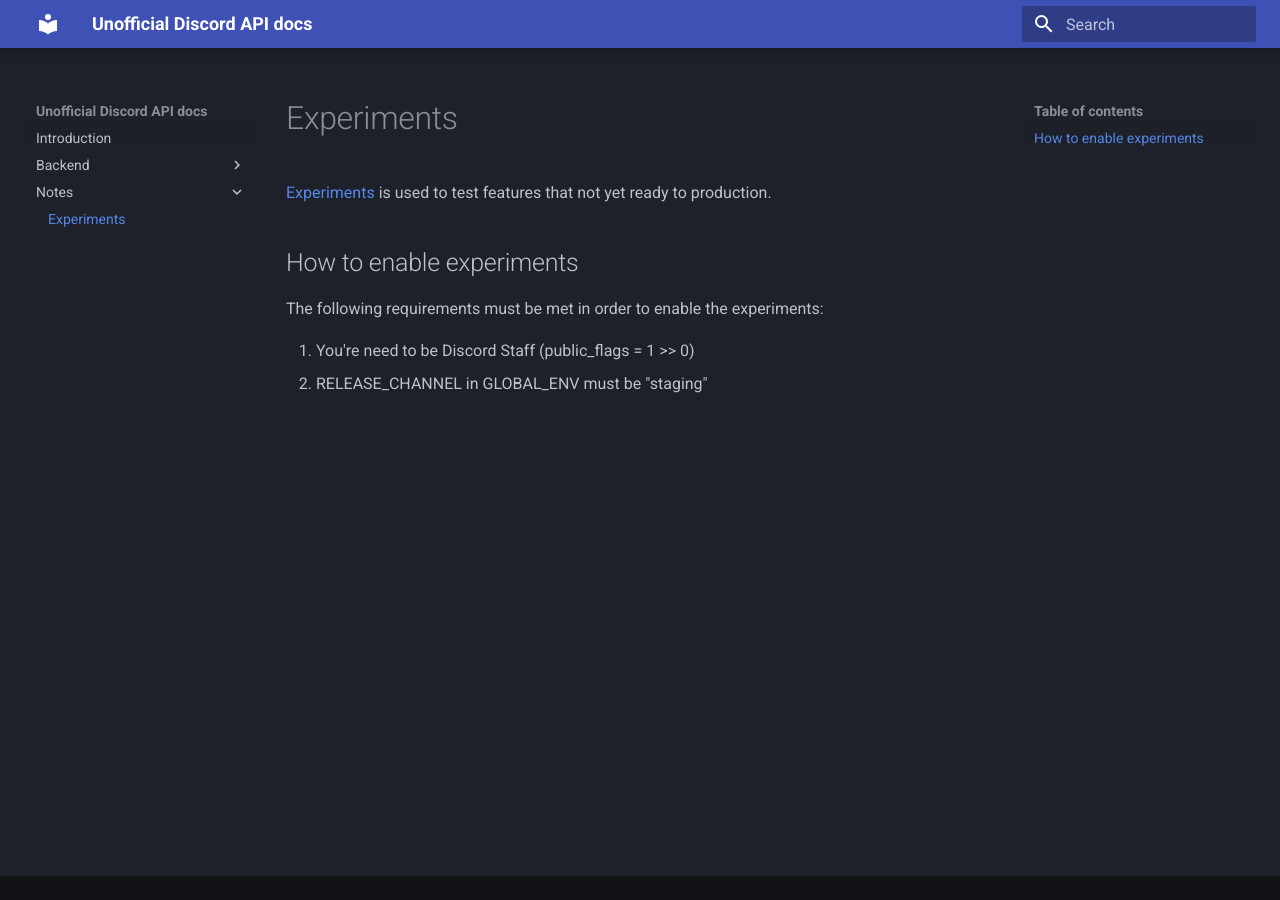
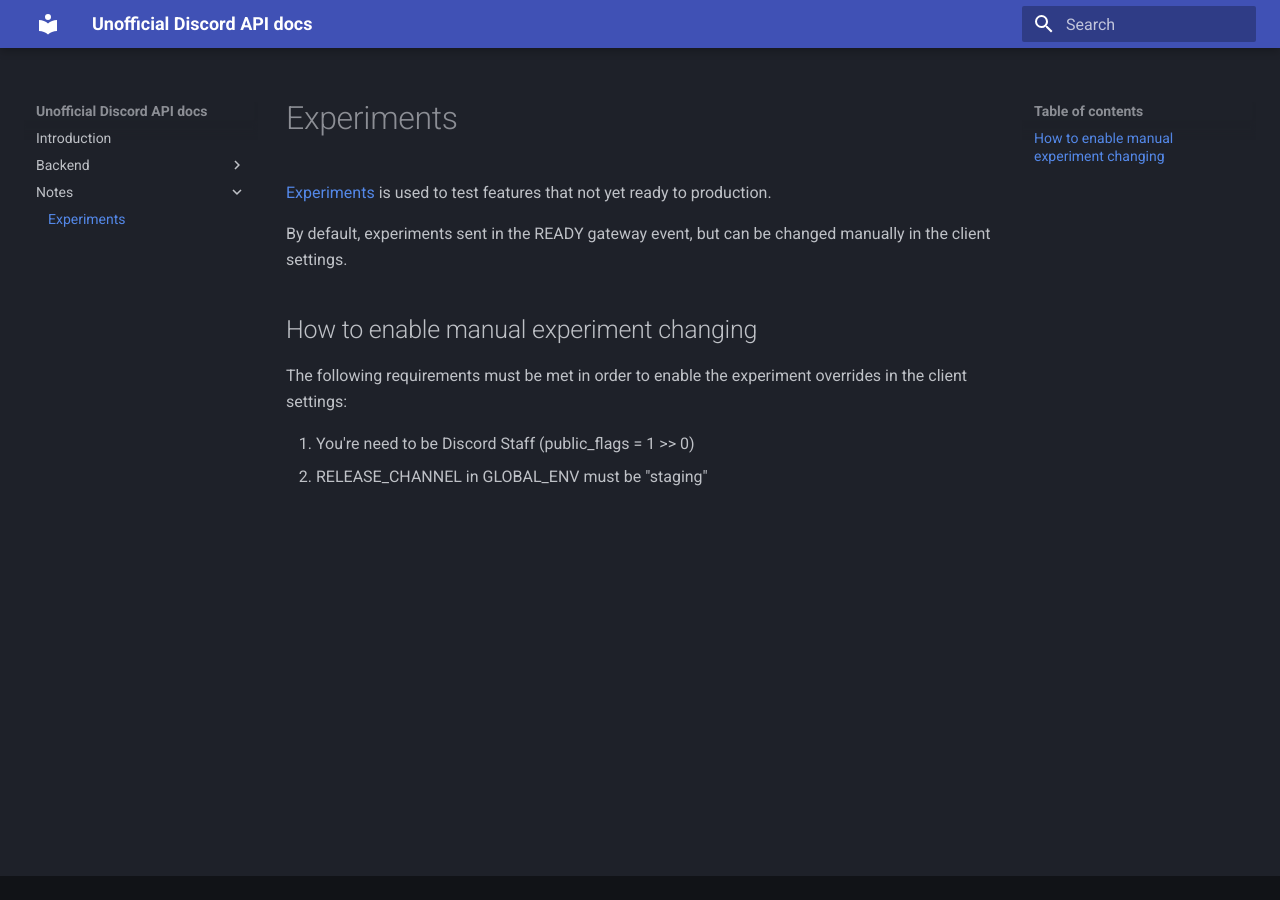
Before and after one commit to sasha0552/unofficial-discord-api-docs, an MkDocs documentation site: the page built from docs/notes/experiments.md, in a window 1280 px wide. Built offline with MkDocs 1.6.1 and Material for MkDocs 9.7.7, drawn with Linux system fonts in a browser that asks for light colours.

Commit message:
[ANY] Add additional information to experiments note

```diff
--- a/docs/notes/experiments.md
+++ b/docs/notes/experiments.md
@@ -2,9 +2,11 @@
 
 [Experiments](https://en.wikipedia.org/wiki/A/B_testing) is used to test features that not yet ready to production.
 
-## How to enable experiments
+By default, experiments sent in the READY gateway event, but can be changed manually in the client settings.
 
-The following requirements must be met in order to enable the experiments:
+## How to enable manual experiment changing
+
+The following requirements must be met in order to enable the experiment overrides in the client settings:
 
   1. You're need to be Discord Staff (public_flags = 1 >> 0)
   2. RELEASE_CHANNEL in GLOBAL_ENV must be "staging"
```
